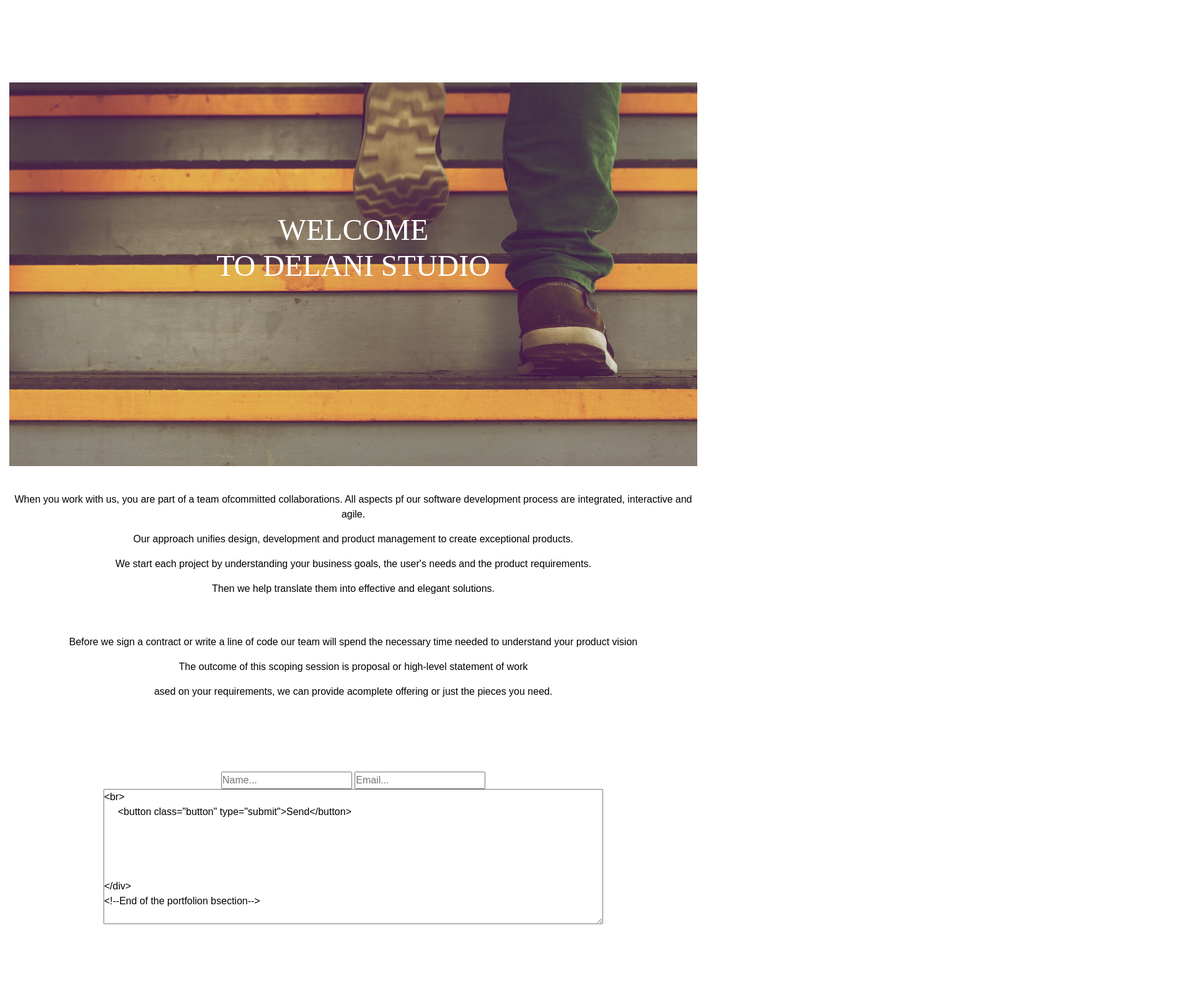
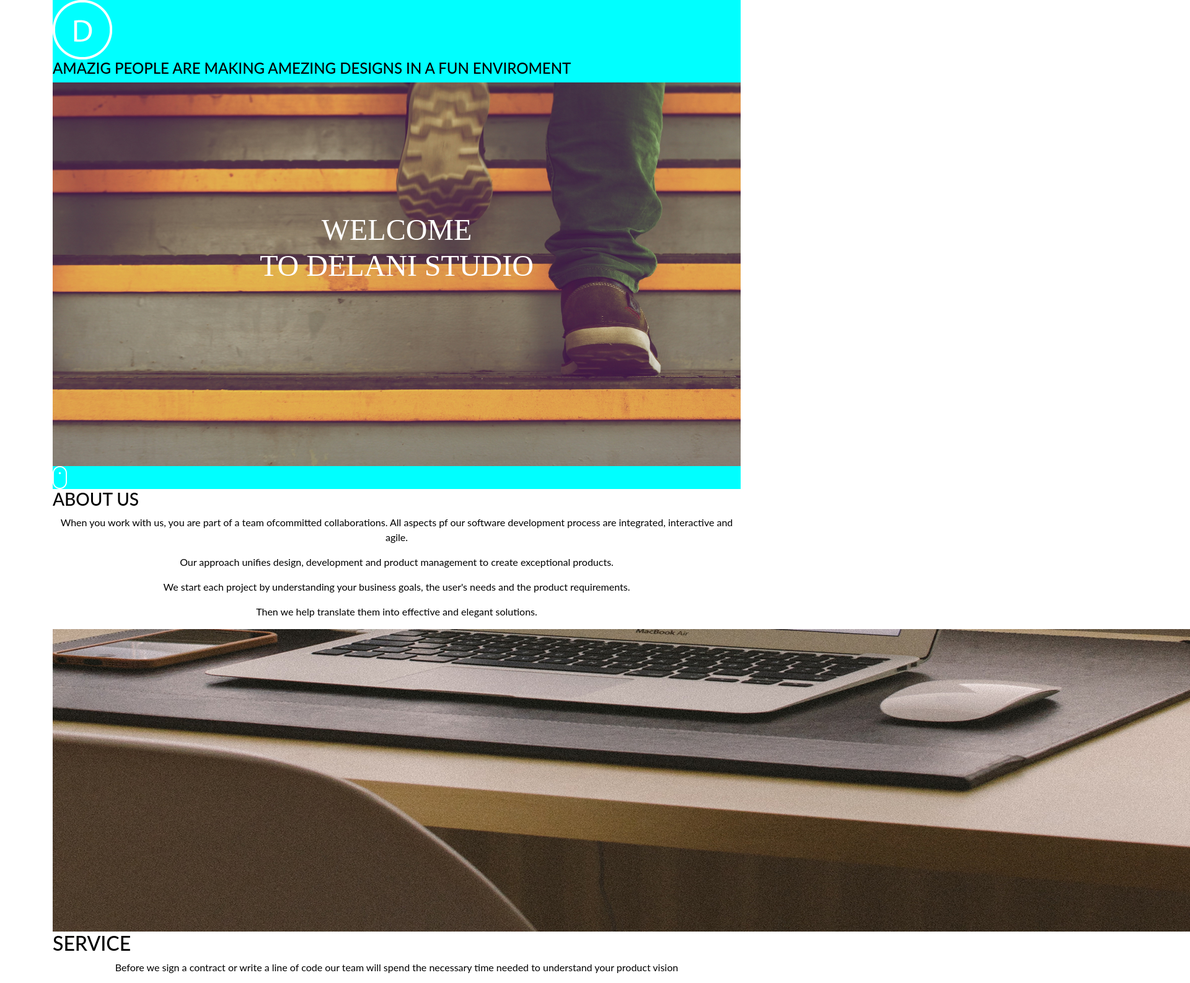
Before and after one commit to Kraft-Owaka/delani-studio-wk3-ip, a plain HTML site: page index.html in a window 1280 px wide. Shown: the top 1586 px of the page at 62% size, 1920 px wide, since content can reach past the window. Before the commit the page ends 1498 px from the top, so only its background shows below. Drawn offline with Linux system fonts and the light colour scheme; files whose address does not match are found by name; a web font is replaced by a local one.

Commit message:
ased an image in to the service

```diff
--- a/css/styles.css
+++ b/css/styles.css
@@ -1,17 +1,20 @@
+@import url('http://fonts.googleap.com/css?family=lato:400,700');
 *{
     margin: 0;
     padding: 0;
 }
 body{
-    overflow-wrap: hidden;
+    overflow-x: hidden;
     font-family: 'Lato', sans-serif;
     color: black;
 
 }
 #logo {
+    color: black;
+    background-color: aqua;
 
 }
-.container{
+.home{
     position: absolute;
     text-align: center;
     font-family: sans-serif;
@@ -30,10 +33,12 @@ h1{
     transform: translateX(-50%) translateY(-50%);
     font-family: Pacifico, Calibre;
     font-size: 3em;
+    color: #fff;
+    text-align: center;
 
 }
 /* background screen image css*/
-.container {
+.conainer {
     position: absolute;
     left: 0;
     top: 0;
@@ -44,6 +49,12 @@ h1{
     width: 100%;
     height: 100%;
     background: url("image/h_img.jpg");
+    background-size: cover;
+    background-repeat: no-repeat;
+    background-position: center;
+   }
+   #img {
+    background: url("image/s_image.jpg");
     background-size: cover;
     background-repeat: no-repeat;
     background-position: center;
--- a/index.html
+++ b/index.html
@@ -13,11 +13,12 @@
     <div class="container">
         <div id="home">
             <div id="logo">
-            <img src="image/logo.png">
             <div class="wlc">
+                <img src="image/logo.png">
                 <h1>WELCOME<br> TO DELANI STUDIO</h1>
                     <h4>AMAZIG PEOPLE ARE MAKING AMEZING DESIGNS IN A FUN ENVIROMENT</h4>
                 <img id="image" src="image/h_img.jpg">
+                <img class="mouse" src="image/mouse_click.png">
             </div>
         </div>
     </div>
@@ -35,6 +36,7 @@
 <!--End of the about us section-->
 <!--start of services area-->
 <div class="s">
+<img id="img1" src="image/s_image.jpg">
 <h2>SERVICE</h2>
 <p>Before we sign a contract or write a line of code our team will spend the necessary time needed to understand your product vision</p>
 <p>The outcome of this scoping session is proposal or high-level statement of work</p>
@@ -55,21 +57,17 @@
 
 </div>
 <!--End of the portfolion bsection-->
-<!--start of portfolio Section-->
+<!--start of contuct Section-->
 <div id="contuct us">
     <h2>CONTACT US</h2>
     <input id="name" type="text" placeholder="Name...">
-    <input id="email" type="email" placeholder="Email..."><br>
-    <textarea id="textarea" name="message" cols="85" rows="9" placeholder="your message here..."><br>
-     <button class="button" type="submit">Send</button>
+    <input id="email" type="email" placeholder="Email...">
+    <textarea id="textarea" name="message" cols="85" rows="9" placeholder="your message here...">
+    <button class="button" type="submit">Send</button>
+</div>
 
 
-
-
-</div>
-<!--End of the portfolion bsection-->
-
-
+<!--End of the contuct bsection-->
 <script src="js/jquery-3.4.1.js"></script>
 <script src="bootstrap-4.1.3-dist/js/bootstrap.min.js"></script>
 <script src="http://use.fontawsome.com/releases/v5.6.1/js/all/js"></script>
```
Also changed, not shown: image/mouse_click.png (added).
